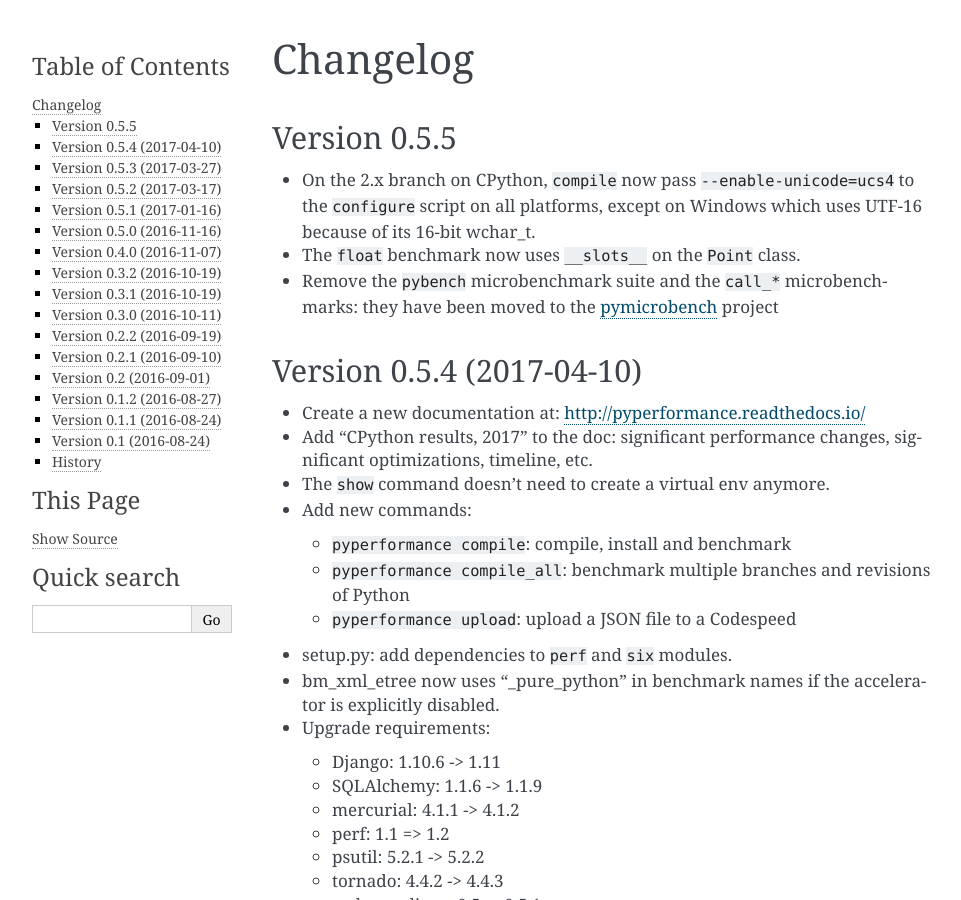
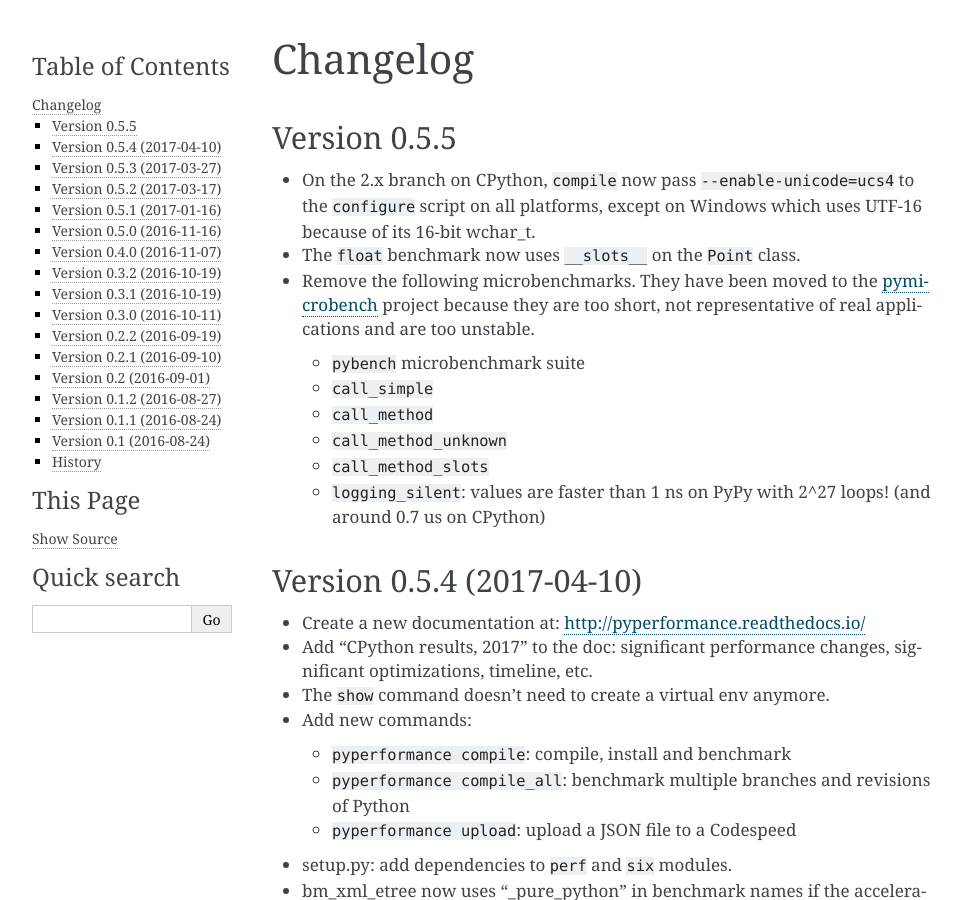
Before and after one commit to python/pyperformance, a Sphinx documentation site: the page built from doc/changelog.rst, in a window 1280 px wide and 900 px high. Shown: the whole window, without its empty margins (148-1109 px from the left). Built offline with Sphinx 7.4.7, drawn with Linux system fonts in a browser that asks for light colours.

Commit message:
Remove logging_silent benchmark
It has been moved to pymicrobench

```diff
--- a/TODO.rst
+++ b/TODO.rst
@@ -1,7 +1,6 @@
 TODO
 ====
 
-* Remove logging_silent
 * Remove genshi module? Last release in January 2014!
 * Remove spambayes? Last release (1.1b1) at 2011-02-25. Don't support Python 3.
 * upload:
--- a/doc/changelog.rst
+++ b/doc/changelog.rst
@@ -8,9 +8,19 @@ Version 0.5.5
   to the ``configure`` script on all platforms, except on Windows which uses
   UTF-16 because of its 16-bit wchar_t.
 * The ``float`` benchmark now uses ``__slots__`` on the ``Point`` class.
-* Remove the ``pybench`` microbenchmark suite and the ``call_*``
-  microbenchmarks: they have been moved to the `pymicrobench
-  <https://github.com/haypo/pymicrobench>`_ project
+* Remove the following microbenchmarks. They have been moved to the
+  `pymicrobench <https://github.com/haypo/pymicrobench>`_ project because
+  they are too short, not representative of real applications and are too
+  unstable.
+
+  - ``pybench`` microbenchmark suite
+  - ``call_simple``
+  - ``call_method``
+  - ``call_method_unknown``
+  - ``call_method_slots``
+  - ``logging_silent``: values are faster than 1 ns on PyPy with 2^27 loops!
+    (and around 0.7 us on CPython)
+
 
 Version 0.5.4 (2017-04-10)
 --------------------------
```
Also changed, not shown: doc/benchmarks.rst (+11 -2 lines), 1 other file.
